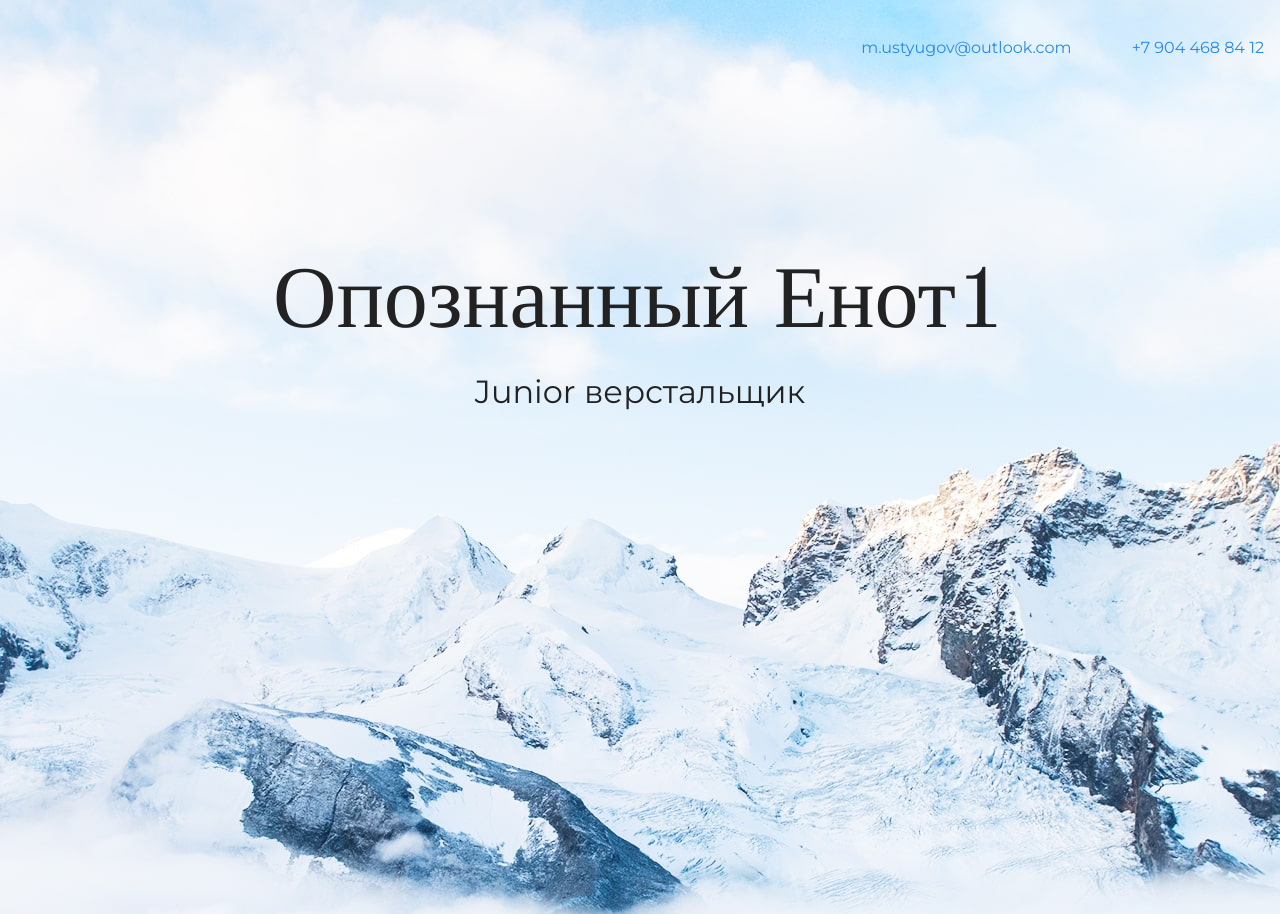
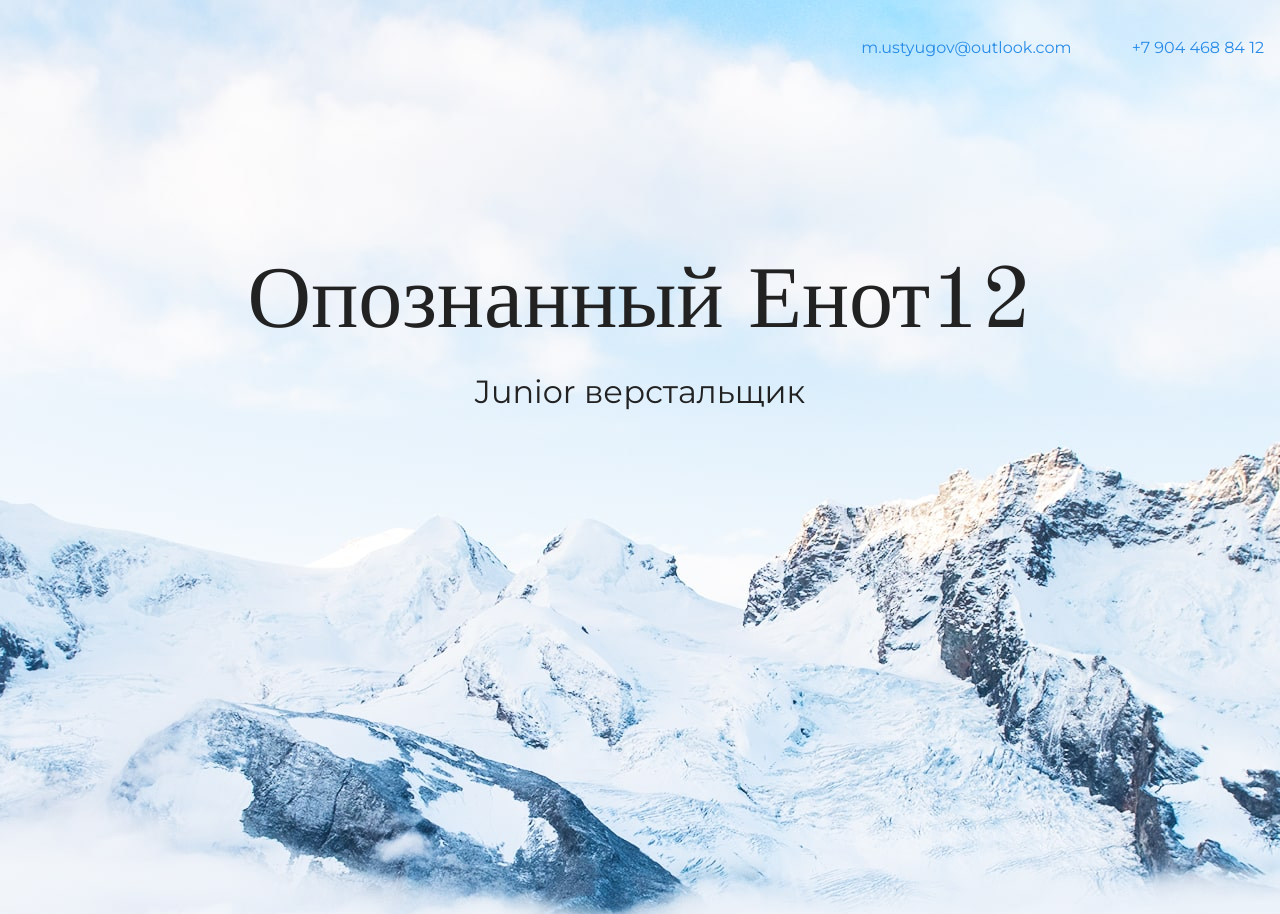
Before and after one commit to mark-exe/my-site, a plain HTML site: page index.html in a window 1280 px wide. Shown: the top 914 px of the page. Drawn offline with nearby package versions, Linux system fonts and the light colour scheme.

Commit message:
some changes 2

```diff
--- a/index.html
+++ b/index.html
@@ -17,7 +17,7 @@
 
     <section class="hero-image">
       <div class="container">
-        <h1 class="heading">Опознанный Енот1</h1>
+        <h1 class="heading">Опознанный Енот12</h1>
         <p>Junior верстальщик</p>
       </div>
     </section>
```
